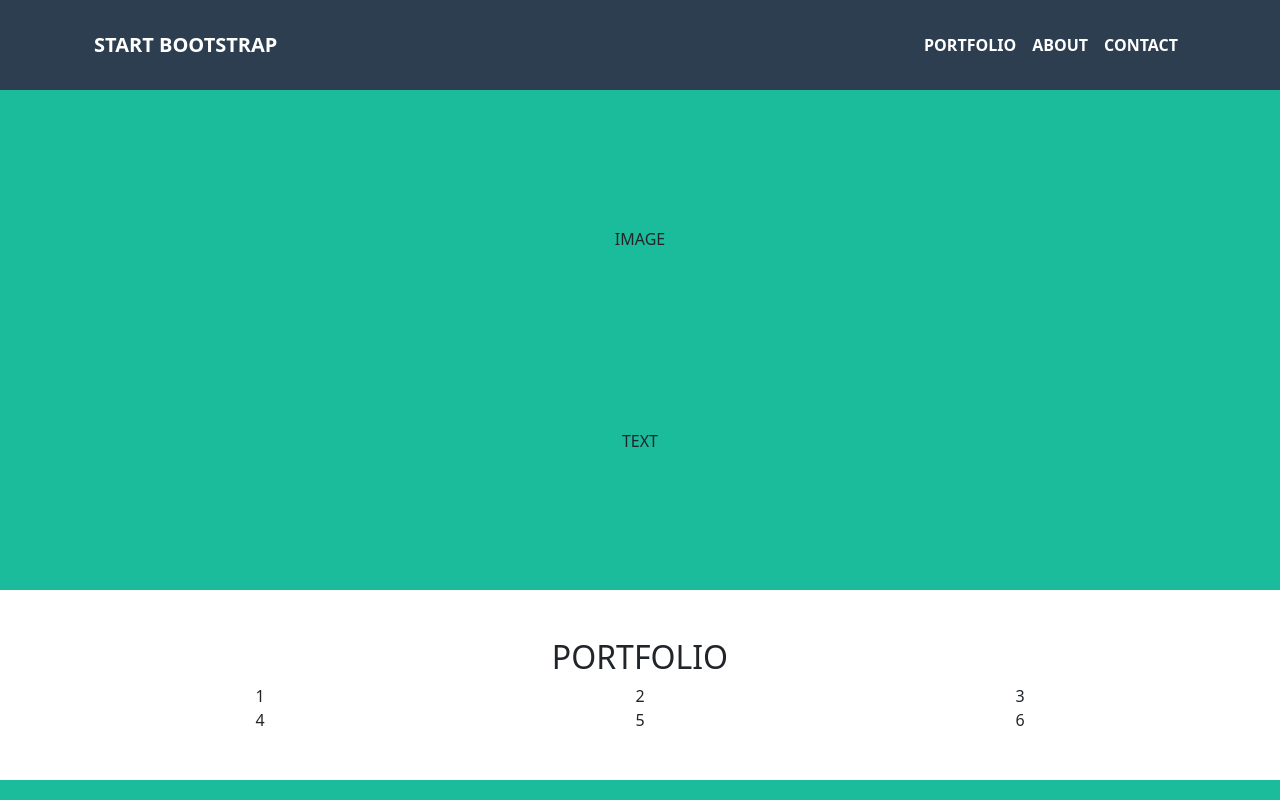
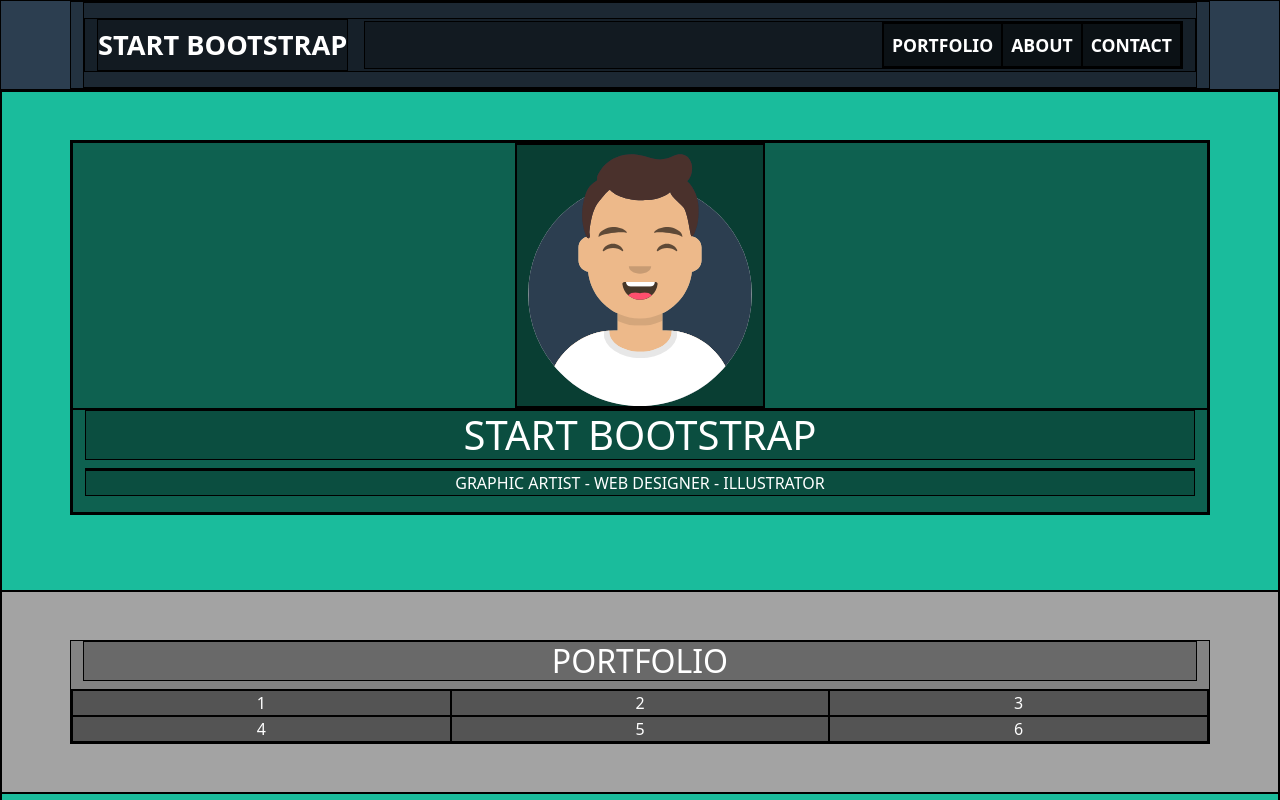
Before and after one commit to MrArcano/html-css-bootstrap-freelancer, a plain HTML site: page index.html in a window 1280 px wide. Shown: the top 800 px of the page. Drawn offline with nearby package versions, Linux system fonts and the light colour scheme.

Commit message:
[add]: content hero

```diff
--- a/css/style.css
+++ b/css/style.css
@@ -5,12 +5,19 @@
 
   --text-dark-grey: #333333;
 }
+
+
 /* DEBUG */
 /* -------------------------------------- */
-.container,.row,.col{
-  /* border: 1px solid black;
+
+
+/* .container,
+.row,
+.col, */
+body *{
+  border: 1px solid black;
   background-color: rgba(0, 0, 0, 0.2);
-  color: white; */
+  color: white;
 }
 /* -------------------------------------- */
 
@@ -32,6 +39,7 @@
 .navbar-brand-custom{
   color: white;
   font-weight: bold;
+  font-size: 1.7rem;
 }
 
 .navbar-brand-custom:hover{
@@ -42,6 +50,8 @@
 .nav-link-custom{
   color: white;
   font-weight: bold;
+  font-size: 1.1rem;
+
 }
 
 .nav-link-custom:hover{
@@ -72,10 +82,15 @@ header{
   height: 500px; /* debug */
 }
 
+.hero-custom .image-custom{
+  width: 250px;
+  margin: 0 auto;
+}
+
 /* ABOUT */
 .container-custom{
   width: 80%;
-  margin: 0 auto;
+  margin:s 0 auto;
 }
 
 .btn-custom{
--- a/index.html
+++ b/index.html
@@ -54,10 +54,18 @@
 
     <!-- section hero -->
     <section class="hero-custom bg-emerald text-center py-5">
-      <div class="container h-100 ">
-        <div class="row row-cols-1 align-items-center h-100 ">
-          <div class="col">IMAGE</div>
-          <div class="col">TEXT</div>
+      <div class="container">
+        <div class="row row-cols-1">
+          <div class="col">
+            <div class="image-custom">
+              <img src="img/avatar.svg" class="img-fluid" alt="Avatar">
+            </div>
+          </div>
+          <div class="col">
+            <h1>START BOOTSTRAP</h1>
+            <div class="star"></div>
+            <p>GRAPHIC ARTIST - WEB DESIGNER - ILLUSTRATOR</p>
+          </div>
         </div>
       </div>
     </section>
```
Also changed, not shown: img/avatar.svg (added), img/cabin.png (added), img/cake.png (added), img/circus.png (added), img/game.png (added), img/safe.png (added), img/submarine.png (added).
